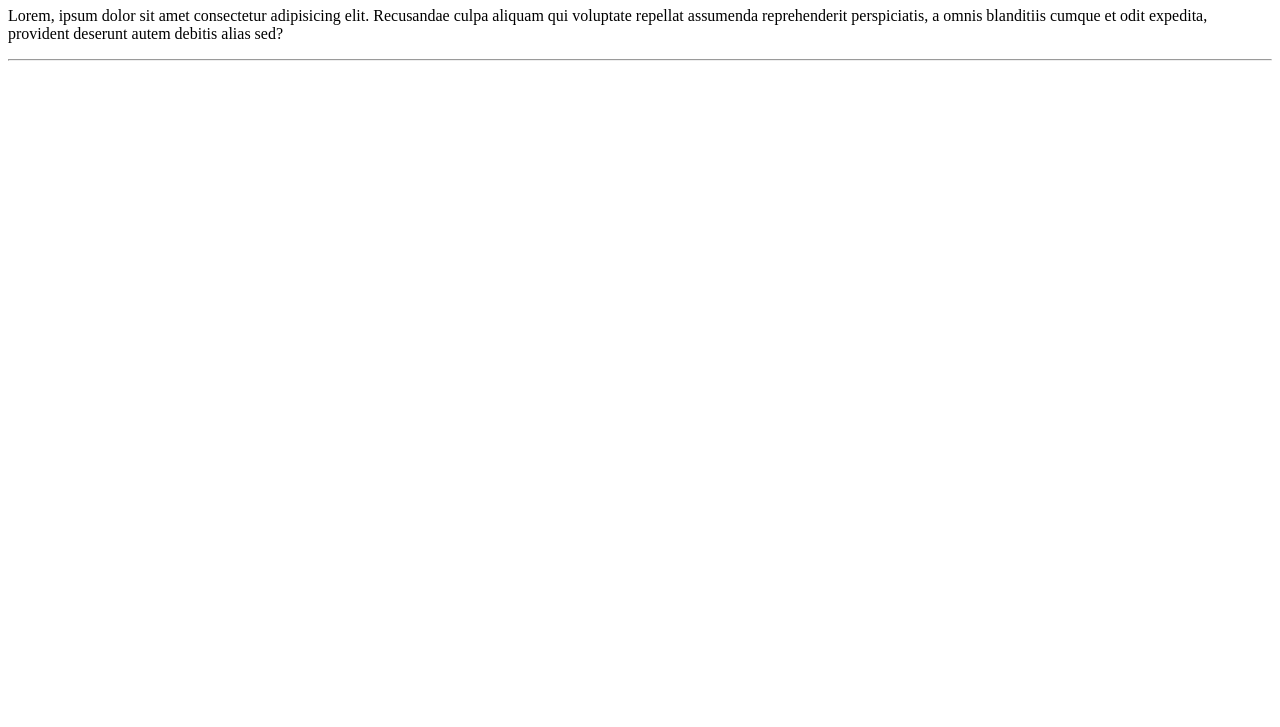
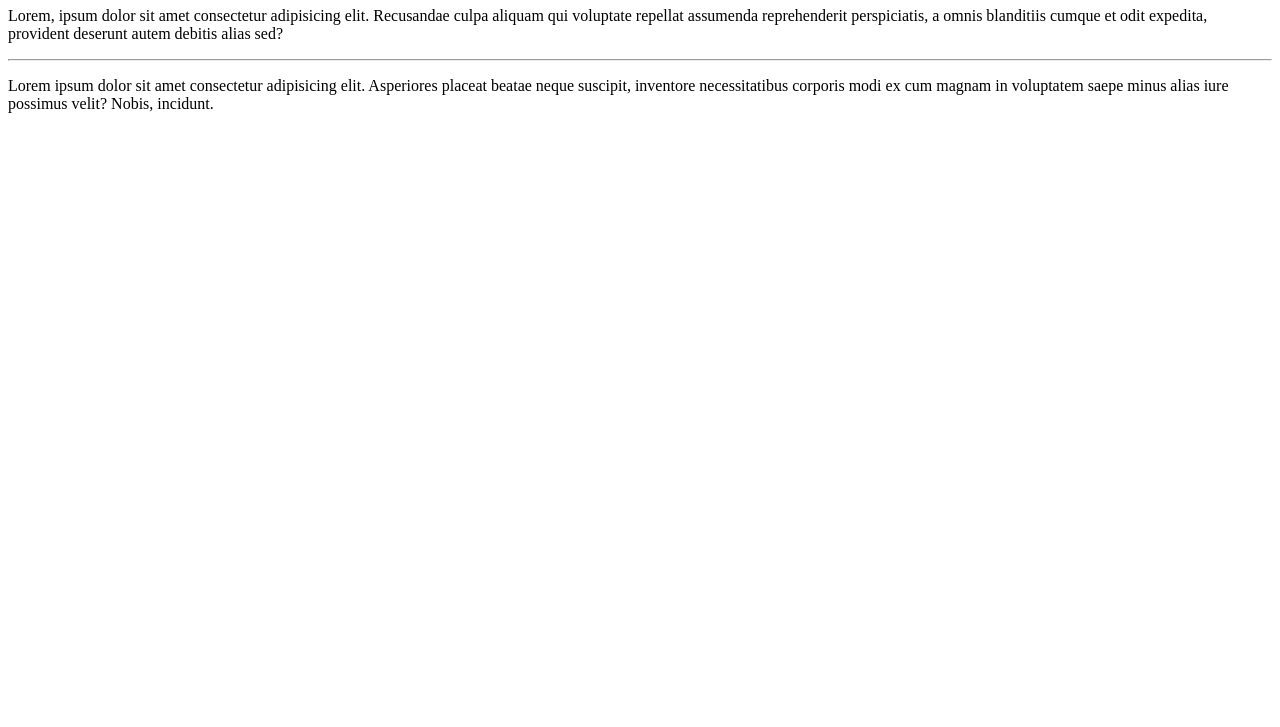
Before and after one commit to henriquejcrtauto/Ola-Mundo, a plain HTML site: page site-exemplo/index.html in a window 1280 px wide. Shown: the part 73-800 px from the top of the page. Drawn offline with Linux system fonts and the light colour scheme.

Commit message:
Adicionei um parágrafo

```diff
--- a/site-exemplo/index.html
+++ b/site-exemplo/index.html
@@ -10,6 +10,6 @@
     <h1>Olá, Mundo!</h1>
     <p>Lorem, ipsum dolor sit amet consectetur adipisicing elit. Recusandae culpa aliquam qui voluptate repellat assumenda reprehenderit perspiciatis, a omnis blanditiis cumque et odit expedita, provident deserunt autem debitis alias sed?</p>
     <hr>
-
+    <p>Lorem ipsum dolor sit amet consectetur adipisicing elit. Asperiores placeat beatae neque suscipit, inventore necessitatibus corporis modi ex cum magnam in voluptatem saepe minus alias iure possimus velit? Nobis, incidunt.</p>
 </body>
 </html>
```
